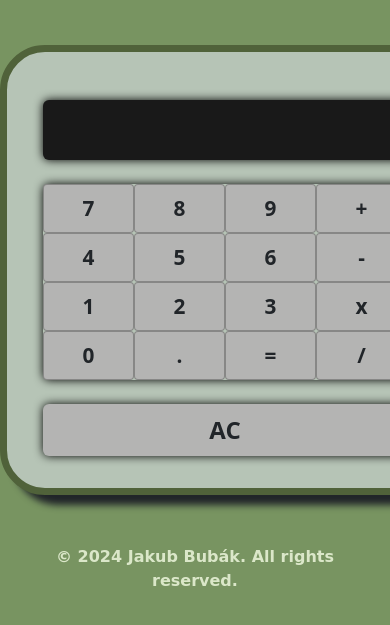
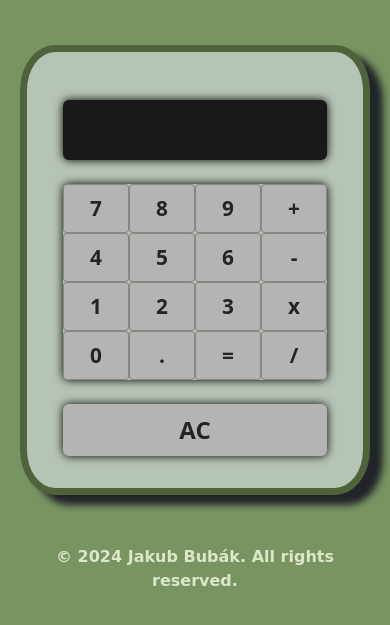
Before and after one commit to Bubino7/TheCalculator, a plain HTML site: page index.html in a window 390 px wide. Shown: the part 277-902 px from the top of the page. Drawn offline with nearby package versions, Linux system fonts and the light colour scheme; a web font is replaced by a local one.

Commit message:
Add files via upload

```diff
--- a/index.html
+++ b/index.html
@@ -15,7 +15,7 @@
 
         <div class="container text-center mt-5 mb-5" id="title">
 
-            <p>The Calculator</p>
+            <p class="col">The Calculator</p>
 
         </div>
 
--- a/index.js
+++ b/index.js
@@ -57,9 +57,6 @@ $(document).on("keypress", function (event) {
     var pressedValue = event.key;
 
     pressButton(pressedValue);
-
-
-    console.log(event);
 });
 
 // functions
--- a/styles.css
+++ b/styles.css
@@ -86,3 +86,10 @@ body {
         margin-top: 50px;
     }
 }
+
+@media (max-width: 576px) {
+    #calculator {
+        width: 350px;
+        height: 450px;
+    }
+}
```
